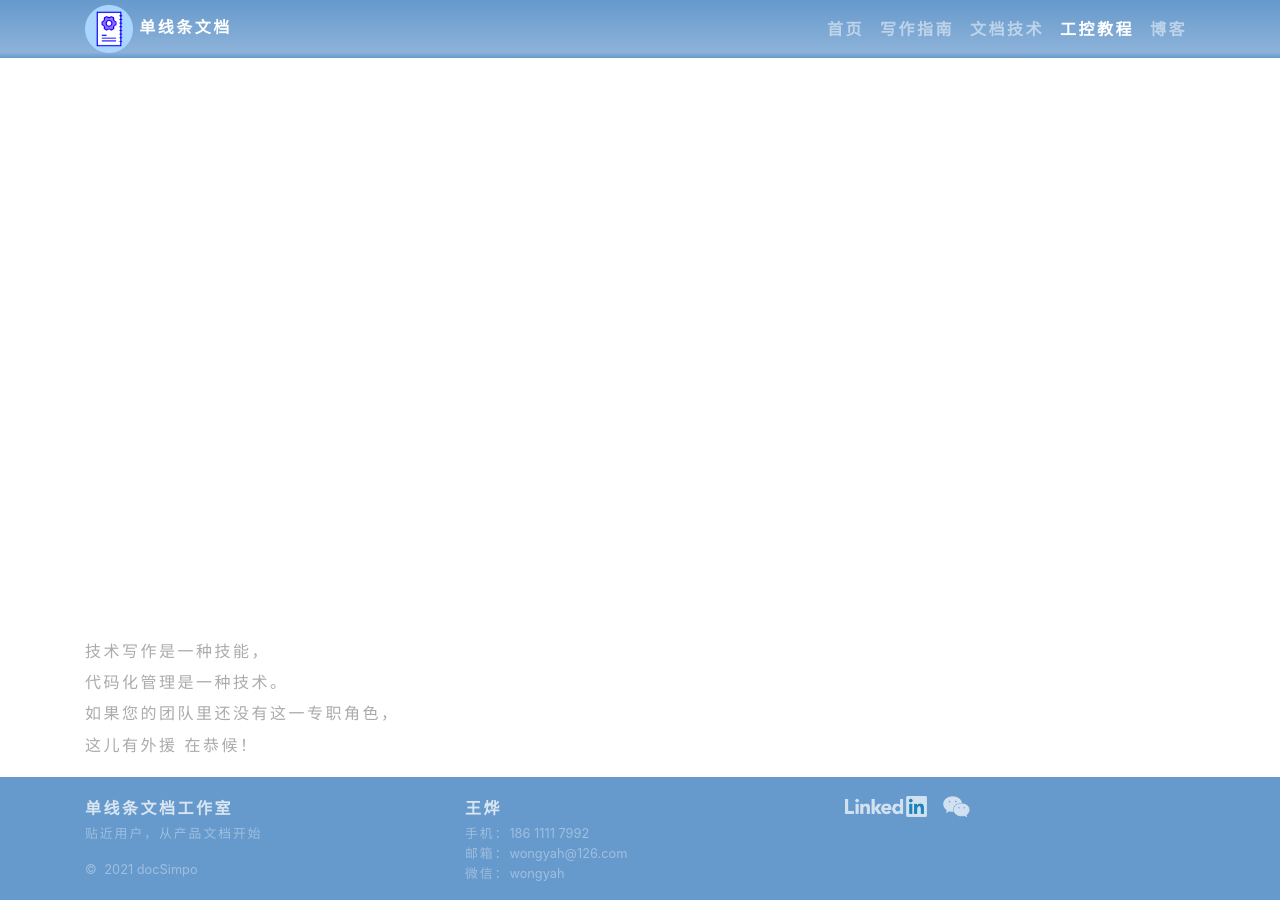
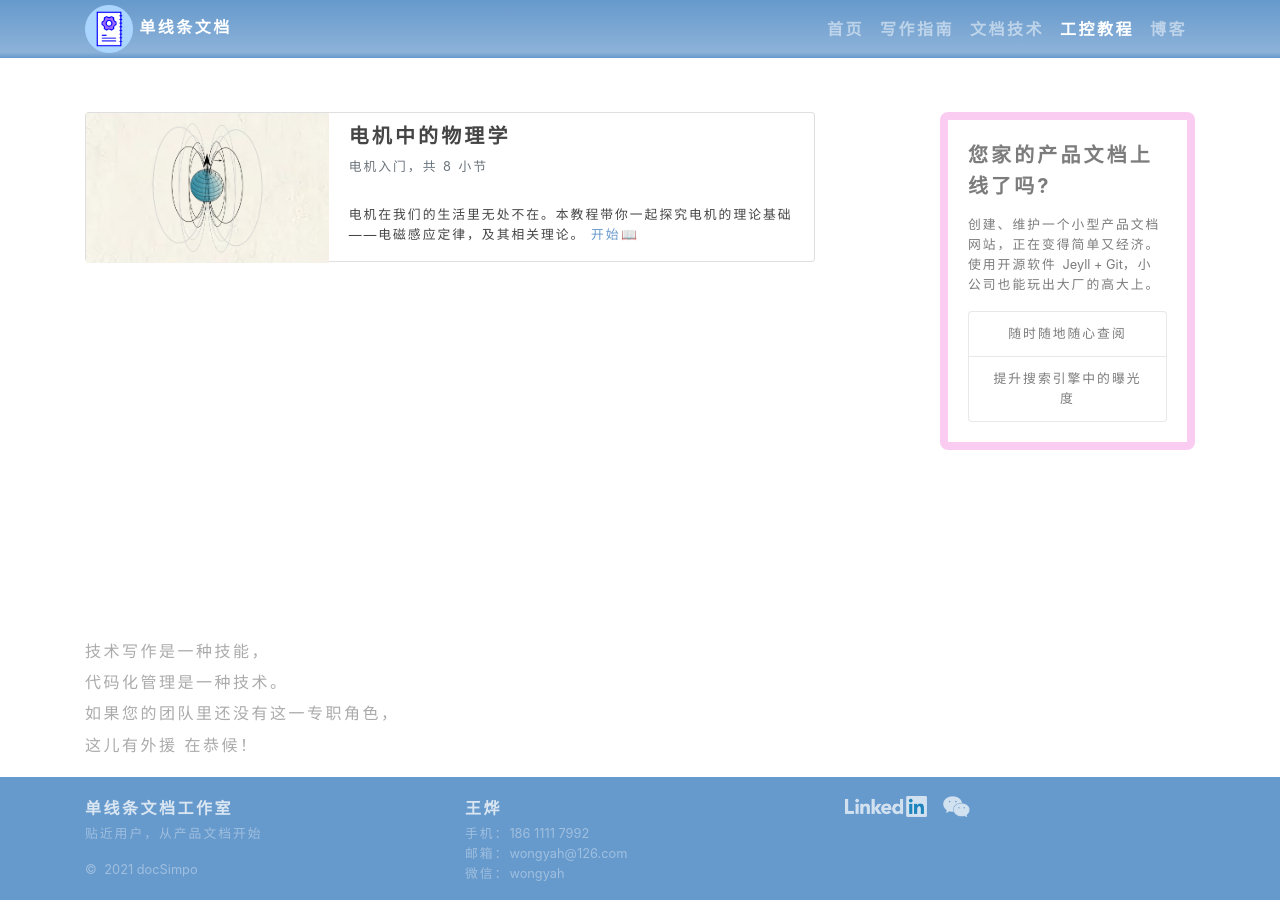
Before and after one commit to wongyah/docsimpo.work, a Jekyll site: the page built from ics-tutorials/index.html, in a window 1280 px wide. Built offline with Jekyll 4.4.1, drawn with Linux system fonts in a browser that asks for light colours.

Commit message:
设置了工控教程展示卡的格式。

```diff
--- a/_config.yml
+++ b/_config.yml
@@ -6,6 +6,22 @@ collections:
     subject: Markdown
     permalink: doc-tech/:collection/:name:output_ext
     coverIamge: "/assets/images/tutorial/markdown-header-image-5mpx.jpg"
+    icon: "/assets/images/icons/markdown-icon-purple-white.svg"
+    sections:
+      - en: "Basic syntax"
+        cn: "基本语法"
+      - en: "Extended syntax"
+        cn: "扩展语法"
+      - en: "kramdown syntax"
+        cn: "kramdown 语法"
+      - en: "Pandoc syntax"
+        cn: "Pandoc 语法"
+  electric-machinery-principles:
+    output: true
+    docType: tutorial
+    subject: 电机中的物理学
+    permalink: ics-tutorial/:collection/:name:output_ext
+    coverIamge: "/assets/images/tutorial/ics-tutorials/electric-machine-header-image.svg"
     icon: "/assets/images/icons/markdown-icon-purple-white.svg"
     sections:
       - en: "Basic syntax"
--- /dev/null
+++ b/_data/tutorial-metadata/EM-physics.yml
@@ -0,0 +1,2 @@
+name: 电机中的物理学
+banner: /assets/images/tutorial/ics-tutorials/electric-machine-header-image.png
--- /dev/null
+++ b/_electric-machinery-principles/index.md
@@ -0,0 +1,75 @@
+---
+title: 电机中的物理学
+---
+
+电机，是一个很工科的词。但即使很不工科的人，对这个词大概也耳熟能详。因为在我们的生活里，它无处不在。
+
+不管是冰箱、空调、洗衣机等大型家电，还是剃须刀、电动牙刷等日常用品，哪一个也离不开电机。更不用说工厂里那些设备了，凡是需要动力的，“内心”都住着一个（或不止一个）电机。
+
+但是在专业领域里，电机这个词却有些说道儿。我们平时常说的“电机”，学名其实叫电动机。而电机，实际上是电动机和发电机的总称。很久很久以前，变压器也曾被划归电机一族，和电动机、发电机做过名副其实的兄弟。
+
+# 什么是电机?
+
+刚刚提到，电动机和发电机的总称叫做*电机*。变压器曾经也是电机中的一员，但现在已经改换门庭了。
+
+*发电机*，将机械能转换为电能。这里的机械能，通常由其他能量形式转换而来，比如水力、风力、热能或核能等。
+
+*电动机*，将电能转换为机械能。这里的机械能，通常是指电机轴输出的旋转运动，使用转矩（也叫扭矩）来衡量其大小。本文开头提到的家电和日常用品中的电机，就属于这一类。
+
+> 电动机其实就是我们平时常说的“电机”。它还有一个名字，叫马达（Motor 的音译）。
+
+*变压器*可以变换交流电的电压值，但它并不进行能量转换。比如，美国人来中国出差时最好准备一个 220 V 转 110 V 变压器。我国的家庭用电是 200 V 的交流电，而美国的家庭用电是 110 V 的交流电。他的笔记本电脑不能直接连接（中国的）电源插座，必须先连接一个变压器，将 220 V 的交流电变换成 110 V。否则，他的笔记本就会被烧坏。
+
+# 电机的理论基础
+
+按照《电工术语 基本术语》中的定义，电机是一种能量转换器，而变压器是一种能量变换器。
+
+发电机和电动机都是进行能量转换的，只是转换方向正好相反。所以，它们都属于电机，无可厚非。
+
+可变压器既然不进行能量转换，为什么总是和电机搅和在一起，甚至还曾经被归类为电机呢?
+
+这是因为，发电机、电动机和变压器的工作原理都是 1831 年由法拉第（Faraday）发现的*电磁感应定律*。所以，它们经常被放在一起“融会贯通”（学习）。
+
+# 为什么电机无处不在?
+
+这还得从第二次能源革命开始说起……
+
+发电机和电动机发明于 1820~1830 年代，但直到 1870 年代才开始大规模应用。电力，从此成为人们生活和工业生产中最重要的能源之一。
+
+同期，内燃机也从理论研究阶段（始于1830 年代）发展到了实用阶段（1860 年代），成为工业生产和交通运输领域中最重要的动力机械之一。
+
+电动机和内燃机都为设备或用品提供动力，但二者环肥燕瘦、各有所长。与内燃机相比，*电动机最大的优势是清洁、环保*。
+
+内燃机是一种将热能转换为机械能的动力装置。它不仅需要充足的燃料来产生热能，还需要通风系统来降低零部件的温度以提高它们的使用寿命。对于环境要求较高的场所，内燃机显然无法入驻。
+
+电动机的能量来源是电力，不需要燃料和通风系统。电力是一种清洁能源，还可以实现远距离传输。也就是说，发电和用电可以在不同的地方进行，即使两地相距甚远也完全没问题。
+
+这样以来，像家里、办公室以及对环境要求较高的生产场所等地方，就可以放心地使用电动产品或设备了。
+
+近年来，随着全球气候变暖日益加剧，世界各国都在努力推进节能减排。内燃机在一些核心应用领域里，也开始被电动机取代，比如交通领域（电动汽车、高铁列车等）。
+
+# 中英术语对照表
+
+|  中文  |  英文  |
+|:---|:---|
+|  电力  |  electric power  |
+|  电机  |  electric machine  |
+|  发电机  |  generator  |
+|  电动机  |  motor  |
+|  变压器  |  transformer  |
+|  机械能  |  mechanical energy  |
+|  电能  |  electrical energy  |
+|  旋转运动  |  rotational motion  |
+|  转矩（扭矩）  |  torque  |
+|  电磁感应定律  |  Faraday's law  |
+|  内燃机  |  internal-combustion engine  |
+|  热能  |  heat energy  |
+|  燃料  |  fuel  |
+|  通风系统  |  ventilation  |
+
+# 参考资料
+
+a. Stephen J. Chapman. Electric Machinery Fundamentals: fifth edition. Australia: McGraw-Hill, 2012: 1-3.
+b. 汤蕴璆. 电机学: 第五版. 北京: 机械工业出版社, 2014: 1-11.
+c. 百度百科词条: 电机, 电动机, 发电机, 变压器, 内燃机。
+d. Matt Robinson. The Dual-Motor Tesla Model 3 Is Almost Upon Us. 2018.
--- a/_sass/sub-index.scss
+++ b/_sass/sub-index.scss
@@ -18,10 +18,22 @@ h5.post-title {
 }
 
 //! 教程索引页
+@media (min-width: 768px){
+  .card.tutorial-link{
+    height: 150px;
+  }
+}
 
-.cover-image {
-  width: 100%;
-  height: 100%;
+.image-box{
+  background-image: url(/assets/images/background-image/desert-tan.jpg);
+  background-repeat: repeat;
+}
+
+.link-image {
+  height: auto;
+  width: auto;
+  max-height: 150px;
+  max-width: 100%;
 }
 
 //! 产品文档索引页
--- a/ics-tutorials/index.html
+++ b/ics-tutorials/index.html
@@ -1,3 +1,36 @@
 ---
 title: 工控教程
 ---
+
+<div class="col-lg-9 col-xl-8">
+
+  <div class="row my-5">
+    <div class="col">
+      <div class="card tutorial-link">
+        <div class="row no-gutters">
+          <div class="image-box col-md-4 d-flex justify-content-center align-self-center">
+            <img src="{{site.data.tutorial-metadata.EM-physics.banner}}" alt="教程的封面图片" class="link-image">
+          </div>
+          <div class="col-md-8 d-flex flex-column">
+            <div class="card-body py-2 mb-auto">
+              <h5 class="card-title mb-2">{{site.data.tutorial-metadata.EM-physics.name}}</h5>
+              <h6 class="card-subtitle text-muted small">电机入门，共 8 小节</h6>
+            </div>
+            <div class="card-body py-2">
+              <p class="card-text small py-0">
+                <span>电机在我们的生活里无处不在。本教程带你一起探究电机的理论基础——电磁感应定律，及其相关理论。</span>
+                <a href="{% link _electric-machinery-principles/index.md %}" class="stretched-link d-inline-block">开始📖</a>
+              </p>
+            </div>
+          </div>
+        </div>
+      </div>
+    </div>
+  </div>
+
+</div>
+
+
+<div class="col-lg-3 col-xl-3 offset-xl-1 aside">
+  {%- include /asideDivs/documentationOnline.html -%}
+</div>
```
Also changed, not shown: style-guides/index.html (+0 -29 lines), assets/images/background-image/desert-tan.jpg (added), assets/images/tutorial/ics-tutorials/electric-machine-header-image.png (added), assets/images/tutorial/ics-tutorials/electric-machine-header-image.svg (added).
